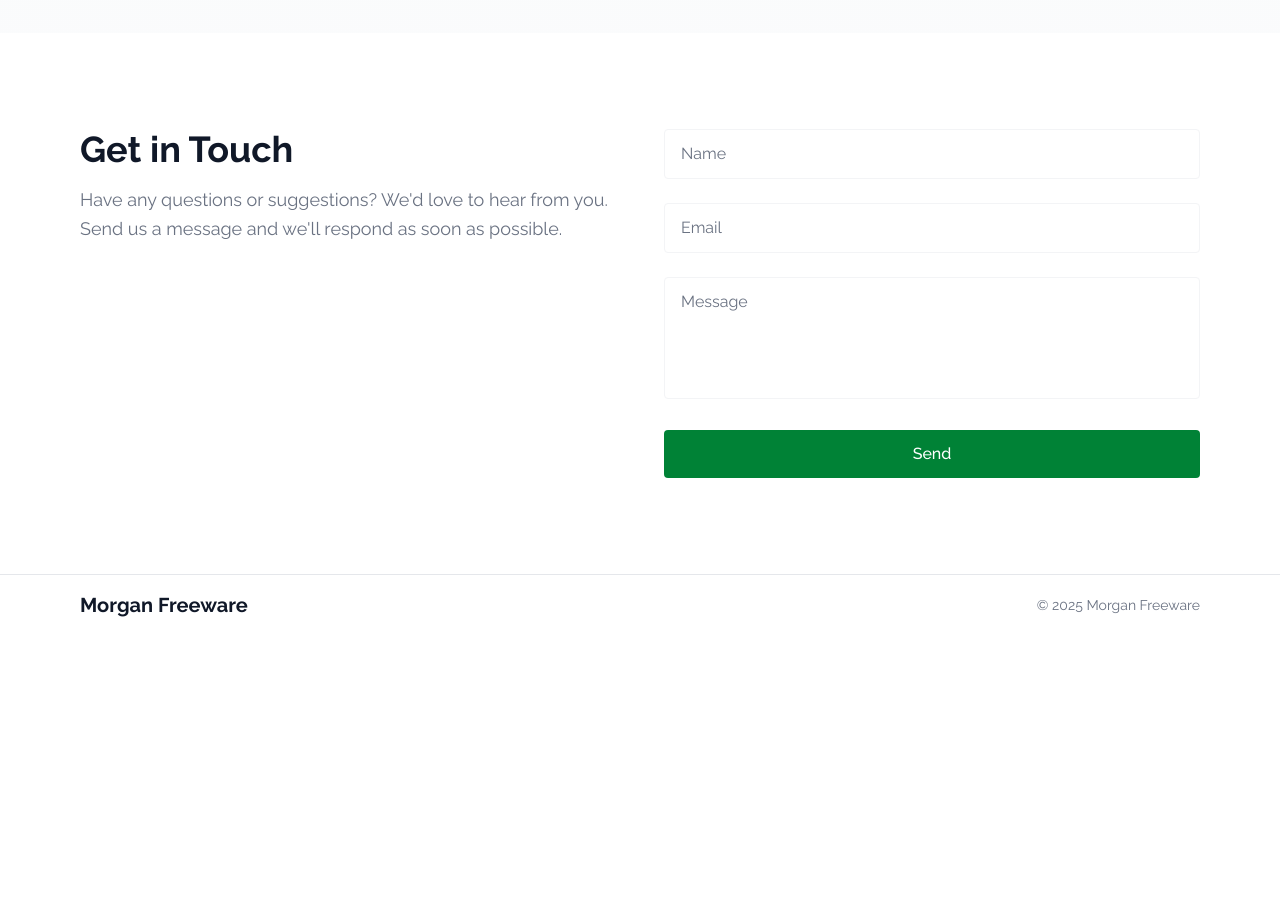
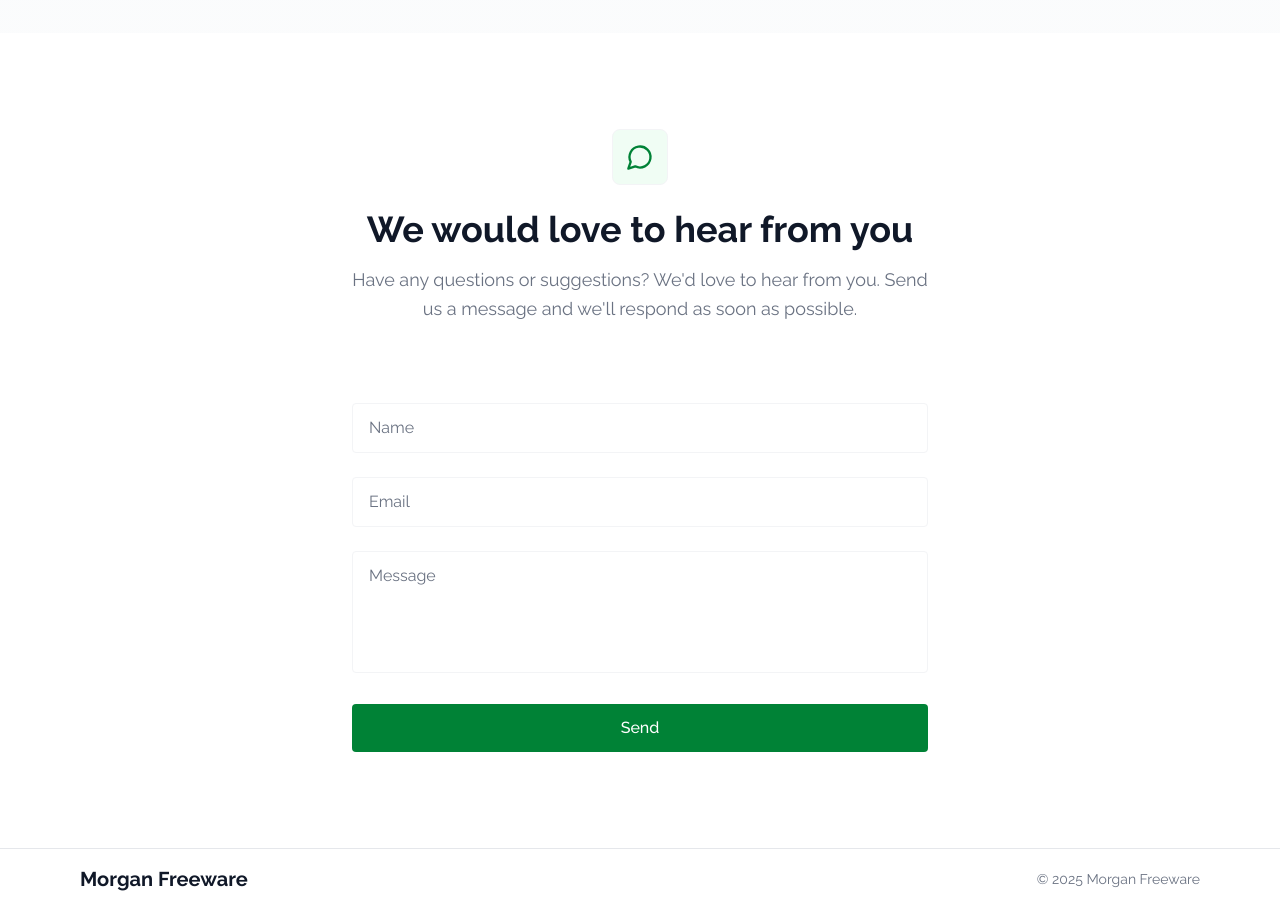
Before and after one commit to Linuszackrisson/Morgan-Freeware, a Next.js app: page / in a window 1280 px wide. Shown: the part 2000-2909 px from the top of the page. Before the commit the page ends 2635 px from the top, so only its background shows below. Built offline with nearby package versions, Linux system fonts and the light colour scheme; no server answers; the database is empty.

Commit message:
snyggare, slimmare, starkare

```diff
--- a/src/components/ContactForm.tsx
+++ b/src/components/ContactForm.tsx
@@ -1,5 +1,6 @@
 "use client";
 import { useState } from "react";
+import { MessageCircle } from "lucide-react";
 
 export default function ContactForm() {
   const [formData, setFormData] = useState({ name: '', email: '', message: '' });
@@ -23,18 +24,21 @@ export default function ContactForm() {
 
   return (
     <section id="contact" className="w-full py-24 bg-white">
-      <div className="container max-w-6xl mx-auto px-4">
-        <div className="grid grid-cols-1 lg:grid-cols-2 gap-12">
-          <div>
+      <div className="container max-w-6xl mx-auto px-4 flex flex-col items-center justify-center">
+        <div className="w-14 h-14 rounded-lg bg-[var(--color-primary-light)] flex items-center justify-center border border-[var(--color-border)] mb-6">
+          <MessageCircle className="w-7 h-7 text-[var(--color-primary)]" />
+        </div>
+
+        <div className="flex flex-col items-center text-center max-w-3xl mx-auto mb-12">
           <h2 className="text-3xl md:text-4xl font-bold text-[var(--color-text-primary)] mb-4">
-              Get in Touch
+            We would love to hear from you
           </h2>
           <p className="text-lg text-[var(--color-text-secondary)] max-w-xl leading-relaxed mb-8">
             Have any questions or suggestions? We'd love to hear from you. Send us a message and we'll respond as soon as possible.
           </p>
         </div>
 
-          <div>
+        <div className="w-full max-w-xl mx-auto">
           <form onSubmit={handleSubmit} className="space-y-6">
             <input
               type="text"
@@ -76,7 +80,6 @@ export default function ContactForm() {
           </form>
         </div>
       </div>
-      </div>
     </section>
   );
 }
```
Lines whose indentation alone changed are shown as unchanged.
